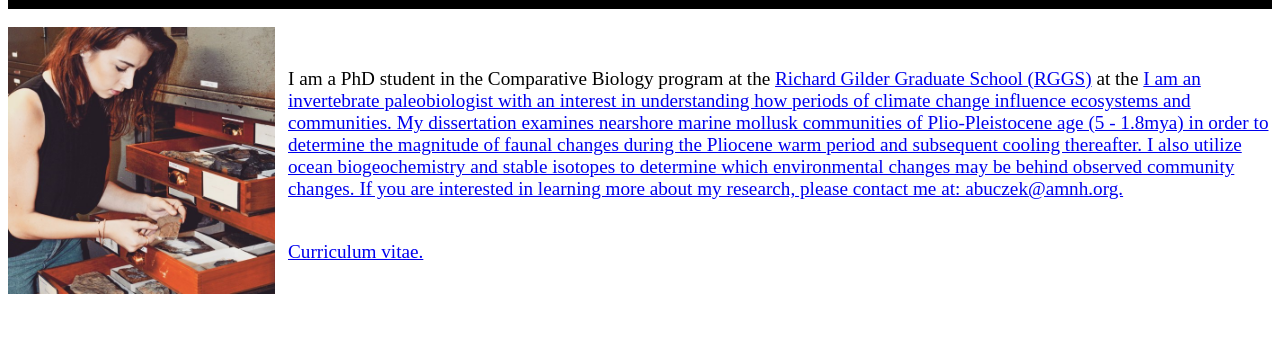
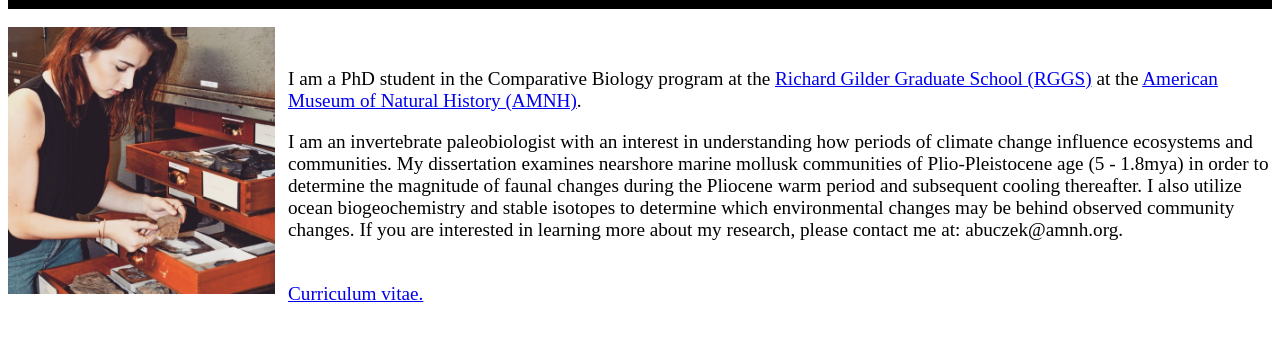
Before and after one commit to ajbuczek/ajbuczek.github.io, a plain HTML site: page index.html in a window 1280 px wide. Shown: the part 89-430 px from the top of the page. Drawn offline with Linux system fonts and the light colour scheme.

Commit message:
Update index.html

```diff
--- a/index.html
+++ b/index.html
@@ -13,7 +13,7 @@
   </div>
   <big>
   <br>
-  <p>I am a PhD student in the Comparative Biology program at the <a href = "https://www.amnh.org/our-research/richard-gilder-graduate-school">Richard Gilder Graduate School (RGGS)</a> at the <a href="https://www.amnh.org/>American Museum of Natural History (AMNH)</a>.</p>
+  <p>I am a PhD student in the Comparative Biology program at the <a href = "https://www.amnh.org/our-research/richard-gilder-graduate-school">Richard Gilder Graduate School (RGGS)</a> at the <a href="https://www.amnh.org/">American Museum of Natural History (AMNH)</a>.</p>
   <p>I am an invertebrate paleobiologist with an interest in understanding how periods of climate change influence ecosystems and communities. My dissertation examines nearshore marine mollusk communities of Plio-Pleistocene age (5 - 1.8mya) in order to determine the magnitude of faunal changes during the Pliocene warm period and subsequent cooling thereafter. I also utilize ocean biogeochemistry and stable isotopes to determine which environmental changes may be behind observed community changes. If you are interested in learning more about my research, please contact me at: abuczek@amnh.org. </p>
   <br>
   <a href="BuczekCV_January2019.pdf">Curriculum vitae.</a>
```
